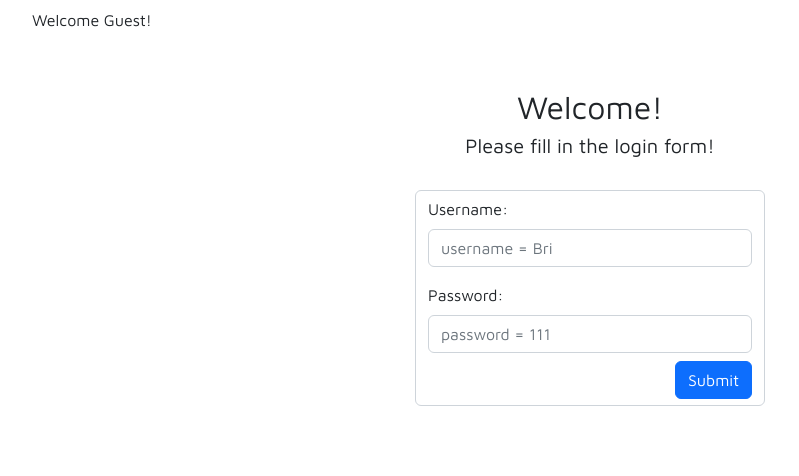
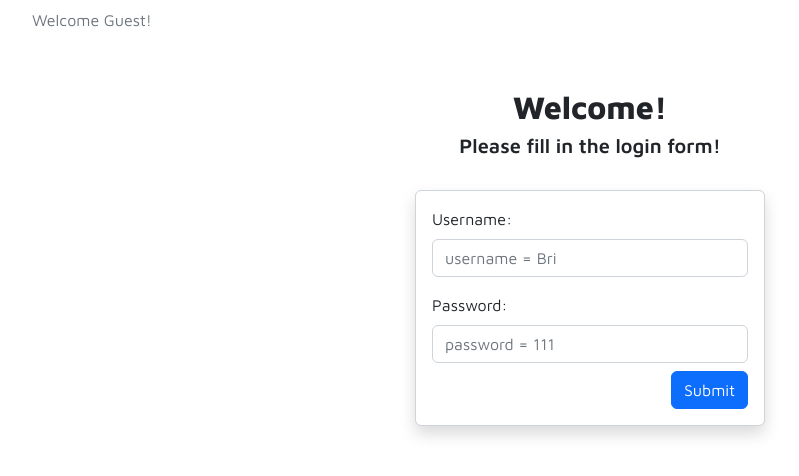
Before and after one commit to BrigitaGrybaiteBartke/PHP_File-Manager, a PHP site: page / in a window 1280 px wide. Shown: the top 476 px of the page, without its empty margins (50-849 px from the left). Run offline with PHP 8.4, Linux system fonts and the light colour scheme.

Commit message:
modify style

```diff
--- a/index.php
+++ b/index.php
@@ -23,8 +23,8 @@ if ($_SERVER["REQUEST_METHOD"] == 'POST') {
 }
 
 if (!empty($_SESSION['username']) and !empty($_SESSION['password'])) {
-    $greeting = "<h3 class='text-center'>Hello {$_SESSION['username']}!</h3>";
-    $logOut = "Click here to <a href=\"index.php?action=logout\">logout</a>";
+    $greeting = "<h3 class='text-center mt-4' style='font-weight: 800; font-size: 35px'>Hello {$_SESSION['username']}!</h3>";
+    $logOut = "<a href=\"index.php?action=logout\" class=\"link-secondary\">Logout</a>";
 } else {
     $guest = 'Welcome Guest!';
 }
@@ -37,7 +37,6 @@ if (isset($_GET['action']) == 'logout') {
 if (isset($_POST['newFolder'])) {
     if (!empty($_POST['createNewFolder'])) {
         $newFolderName = $_POST['createNewFolder'];
-
         $dirCreate = './' . $newFolderName;
 
         if (isset($_GET['path'])) {
@@ -56,31 +55,19 @@ if (isset($_POST['newFolder'])) {
 // File size conversion function
 function formatSizeUnits($bytes)
 {
-    if ($bytes >= 1073741824)
-    {
+    if ($bytes >= 1073741824) {
         $bytes = number_format($bytes / 1073741824, 2) . ' GB';
-    }
-    elseif ($bytes >= 1048576)
-    {
+    } elseif ($bytes >= 1048576) {
         $bytes = number_format($bytes / 1048576, 2) . ' MB';
-    }
-    elseif ($bytes >= 1024)
-    {
+    } elseif ($bytes >= 1024) {
         $bytes = number_format($bytes / 1024, 2) . ' KB';
-    }
-    elseif ($bytes > 1)
-    {
+    } elseif ($bytes > 1) {
         $bytes = $bytes . ' bytes';
-    }
-    elseif ($bytes == 1)
-    {
+    } elseif ($bytes == 1) {
         $bytes = $bytes . ' byte';
-    }
-    else
-    {
+    } else {
         $bytes = '0 bytes';
     }
-
     return $bytes;
 }
 
@@ -115,7 +102,6 @@ if (isset($_POST['upload'])) {
         $message = '<p style="color: red">Please choose a file</p>';
     }
 }
-
 ?>
 
 <!DOCTYPE html>
@@ -130,13 +116,18 @@ if (isset($_POST['upload'])) {
     <!-- Bootstrap  -->
     <link href="https://cdn.jsdelivr.net/npm/bootstrap@5.2.1/dist/css/bootstrap.min.css" rel="stylesheet" integrity="sha384-iYQeCzEYFbKjA/T2uDLTpkwGzCiq6soy8tYaI1GyVh/UjpbCx/TYkiZhlZB6+fzT" crossorigin="anonymous">
 
-
-
+    <!-- Google fonts -->
     <link rel="preconnect" href="https://fonts.googleapis.com">
     <link rel="preconnect" href="https://fonts.gstatic.com" crossorigin>
-    <link href="https://fonts.googleapis.com/css2?family=Maven+Pro:wght@400;600;800&display=swap" rel="stylesheet">
+    <link href="https://fonts.googleapis.com/css2?family=Maven+Pro:wght@400;500;600;800&display=swap" rel="stylesheet">
 
     <style>
+        * {
+            margin: 0;
+            padding: 0;
+            box-sizing: border-box;
+        }
+
         body {
             font-family: 'Maven Pro', sans-serif;
         }
@@ -150,23 +141,21 @@ if (isset($_POST['upload'])) {
 
 <body>
     <div class="container">
-        <div class="mt-2"><?php echo $guest ?? null ?></div>
-        <div class="mt-2"><?php echo $logOut ?? null ?></div>
+        <div class="mt-2 text-secondary"><?php echo $guest ?? null ?></div>
+        <div class="mt-2 text-secondary"><?php echo $logOut ?? null ?></div>
 
-        <!-- login form -->
-        <!-- logout form -->
+        <!-- login form / logout -->
         <div>
             <?php isset($_SESSION['logged']) == true ? print($greeting) : null ?>
             <div <?php isset($_SESSION['logged']) == true ? print('style="display: none"') : print('style="display: block"') ?>>
                 <div class="d-flex flex-column align-items-center">
                     <div class="text-center mt-5 mb-4">
-                        <h2>Welcome!</h2>
-                        <h5>Please fill in the login form!</h5>
+                        <h2 style="font-weight: 800">Welcome!</h2>
+                        <h5 style="font-weight: 600">Please fill in the login form!</h5>
                     </div>
-                    <div class="width form-control">
+                    <div class="width form-control shadow p-3 mb-5 bg-body rounded">
                         <form action="<?php echo $_SERVER['PHP_SELF']; ?>" method="POST">
                             <div class="d-flex flex-column">
-
                                 <div class="mb-3">
                                     <label for="username" class="form-label">Username: </label>
                                     <input type="text" name="username" placeholder="username = Bri" class="form-control">
@@ -189,15 +178,13 @@ if (isset($_POST['upload'])) {
         </div>
 
         <div <?php isset($_SESSION['logged']) == false ? print('style="display: none"') : print('style="display: block"') ?>>
-
-            <div class="d-flex justify-content-evenly align-items-end">
+            <div class="d-flex justify-content-evenly align-items-center mt-5 shadow p-3 mb-5 bg-body rounded">
                 <!-- create new folder -->
                 <div class="d-flex flex-column align-items-start width">
-                    <div class="text-center mt-5 mb-1">
+                    <div class="text-center mb-1">
                         <h5>Create new folder</h5>
                     </div>
                     <div class="form-control">
-
                         <form action="<?php echo $_SERVER["PHP_SELF"] . '?' . http_build_query($_GET); ?>" method="POST">
                             <div class="d-flex flex-column">
                                 <div>
@@ -207,7 +194,6 @@ if (isset($_POST['upload'])) {
                                 <div class="mt-2 align-self-end">
                                     <input type="submit" name="newFolder" value="Create new folder" class="btn btn-success">
                                 </div>
-
                             </div>
                         </form>
                     </div>
@@ -217,11 +203,12 @@ if (isset($_POST['upload'])) {
                 </div>
 
                 <!-- upload file -->
+                <div>
+                    <h5 class="form-label mb-2">Select file to upload</h5>
                     <div class="form-control width">
                         <form action="<?php echo $_SERVER["PHP_SELF"] . '?' . http_build_query($_GET); ?>" method="POST" enctype="multipart/form-data">
                             <div class="d-flex flex-column">
                                 <div>
-                                <label for="upload" class="form-label">Select file to upload</label>
                                     <input type="file" name="upload" class="form-control">
                                 </div>
                                 <div class="mt-2 align-self-end">
@@ -239,13 +226,15 @@ if (isset($_POST['upload'])) {
                         </div>
                     </div>
                 </div>
+            </div>
+
             <!-- table -->
             <div>
                 <div>
-                    <h3 class="mt-5 mb-3">File Browser</h3>
+                    <h3 class="mt-5 mb-3" style="font-weight: 600">File Browser</h3>
                 </div>
-                <table class="table table-hover table-bordered">
-                    <tr>
+                <table class="table table-hover table-bordered shadow p-3 mb-3 bg-body rounded">
+                    <tr class="table-secondary">
                         <th>Name</th>
                         <th>Type</th>
                         <th>Actions</th>
@@ -271,22 +260,24 @@ if (isset($_POST['upload'])) {
                         }
 
                         $pathToFile = $current . '/' . $listItem;
+
                         if (is_file($pathToFile)) {
                             print("<tr><td>" . "<a href='?path=" . $pathToFile . "'>" .  $listItem . "</a></td>");
                             print('<td>File</td>');
-
                             $_GET["del"] = $current . '/' . $listItem;
                             $_GET['path'] = $current . '/' . $listItem;
                             print("<td>" . "<a class='btn btn-outline-danger' href='delete.php?" . http_build_query($_GET) . "'>Delete</a>" . " " . "<a class='btn btn-outline-success' href='download.php?" . http_build_query($_GET) . "'> Download </a>" . "</td></tr>");
                         }
                     }
-
                     ?>
                 </table>
 
-                <!-- Homepage / Back buttons -->
+                <!-- Homepage button / Back button -->
+                <div class="d-flex flex-row justify-content-end align-items-center mb-3">
                     <div>
-                    <a href="<?php print('./') ?>" class='btn btn-light'>Home page</a>
+                        <a href="<?php print('./') ?>" class='btn btn-light me-2'>Home page</a>
+                    </div>
+                    <div>
                         <a href="<?php $q_string = explode('/', rtrim($_SERVER['QUERY_STRING'], '/'));
                                     array_pop($q_string);
                                     count($q_string) == 0
@@ -297,6 +288,7 @@ if (isset($_POST['upload'])) {
                 </div>
             </div>
         </div>
+    </div>
 
 </body>
 
```
Lines whose indentation alone changed are shown as unchanged.
